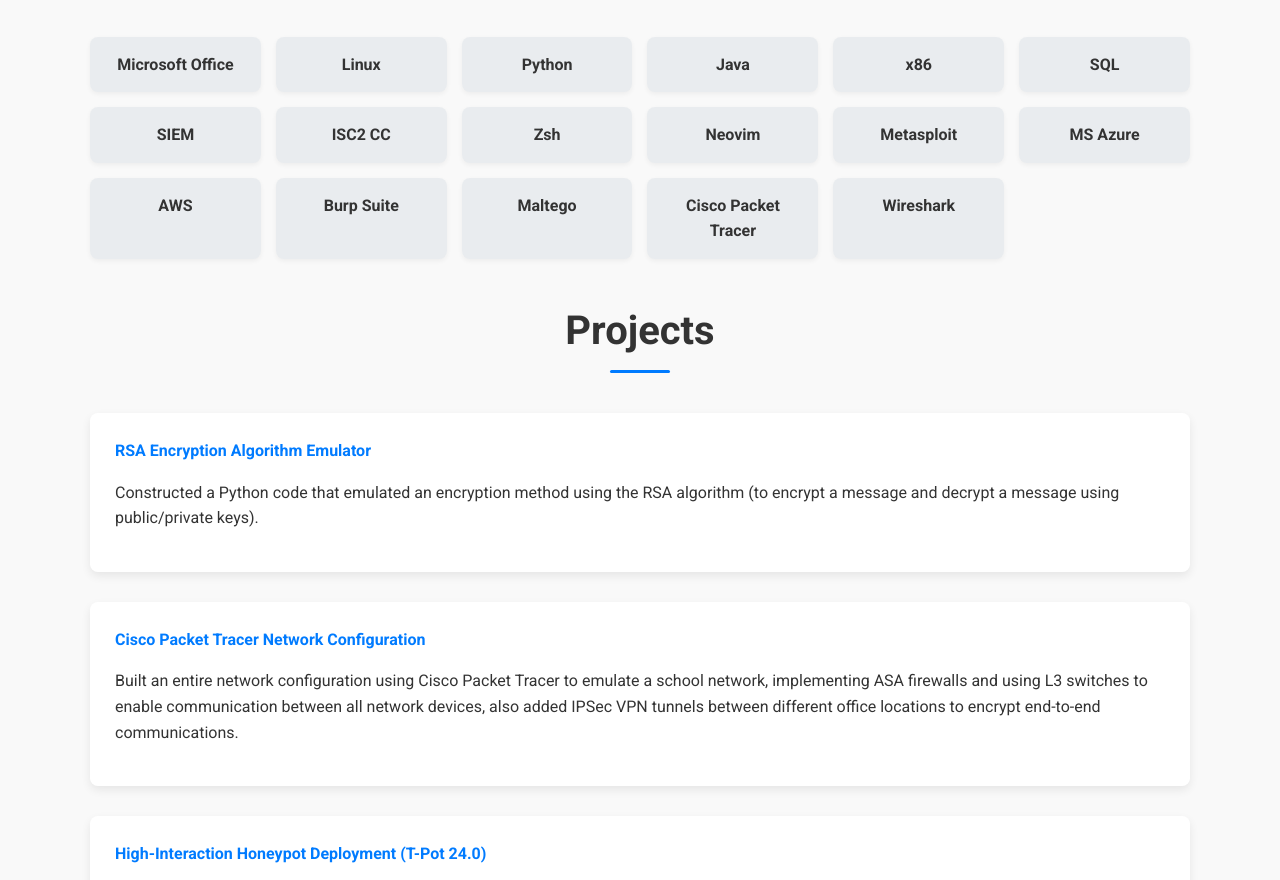
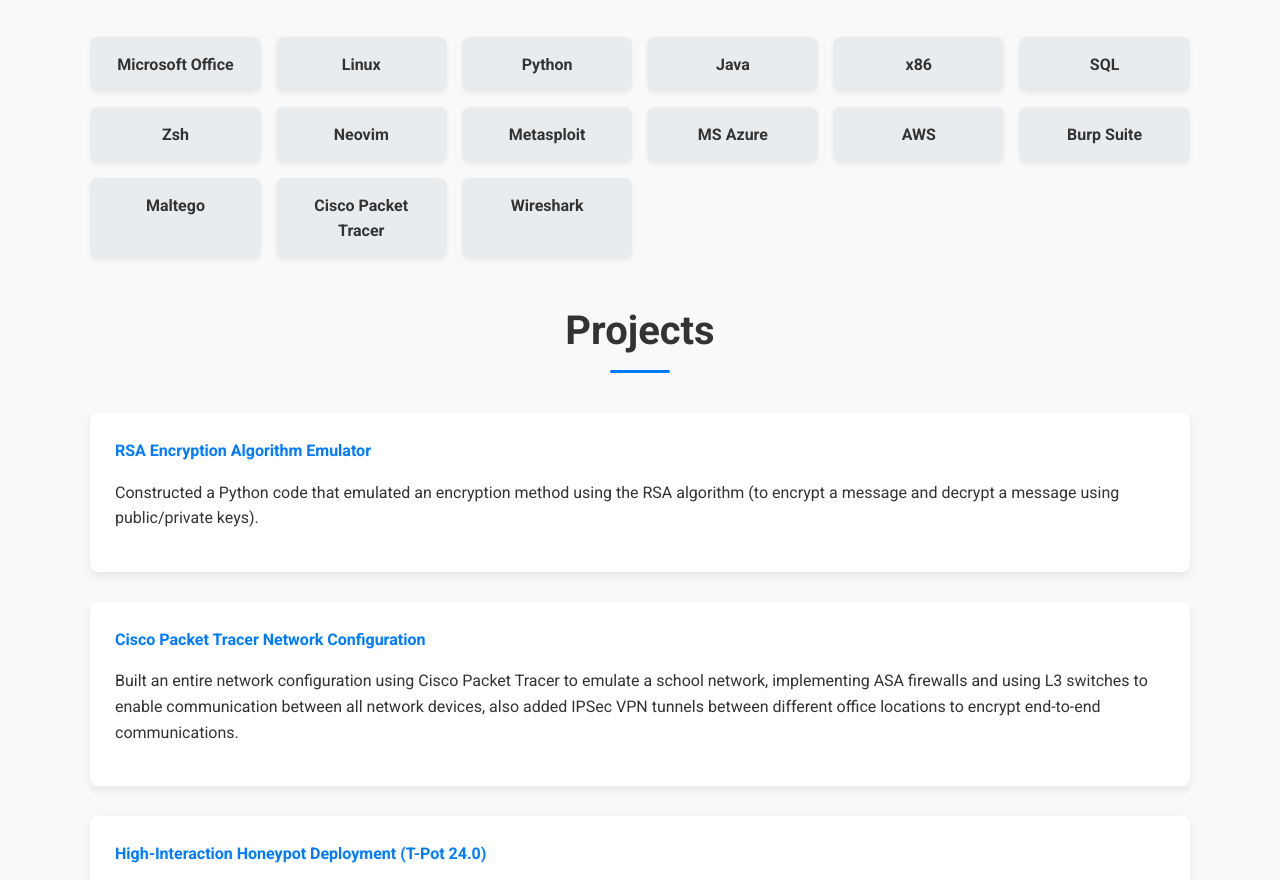
Before and after one commit to rbuivydas/rbuivydas.github.io, a plain HTML site: page index.html in a window 1280 px wide. Shown: the part 3050-3930 px from the top of the page. Drawn offline with nearby package versions, Linux system fonts and the light colour scheme.

Commit message:
Update index.html

```diff
--- a/index.html
+++ b/index.html
@@ -117,8 +117,6 @@
                         <li class="skill-item">Java</li>
                         <li class="skill-item">x86</li>
                         <li class="skill-item">SQL</li>
-                        <li class="skill-item">SIEM</li>
-                        <li class="skill-item">ISC2 CC</li>
 			<li class="skill-item">Zsh</li>
 			<li class="skill-item">Neovim</li>
 			<li class="skill-item">Metasploit</li>
```
Lines whose indentation alone changed are shown as unchanged.
